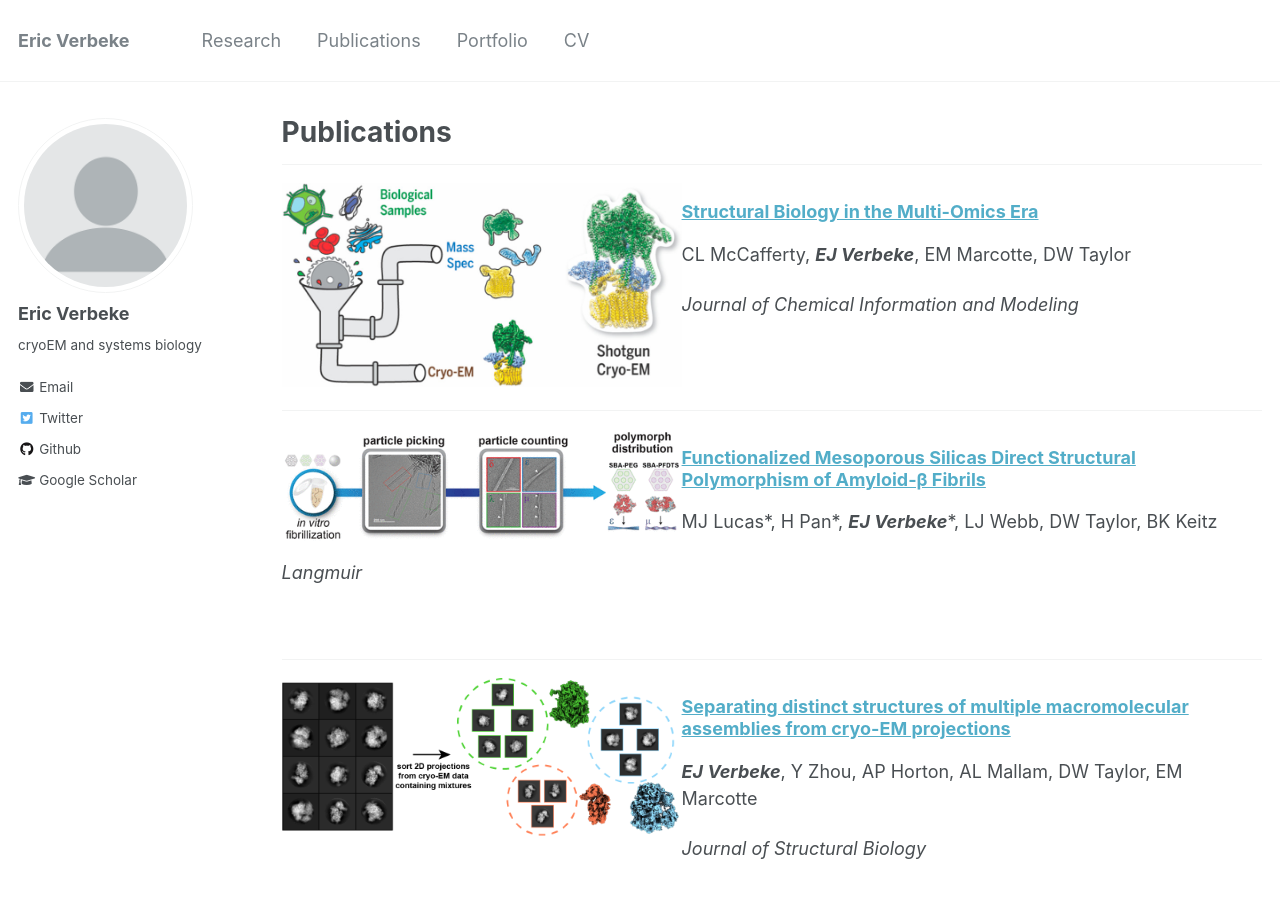
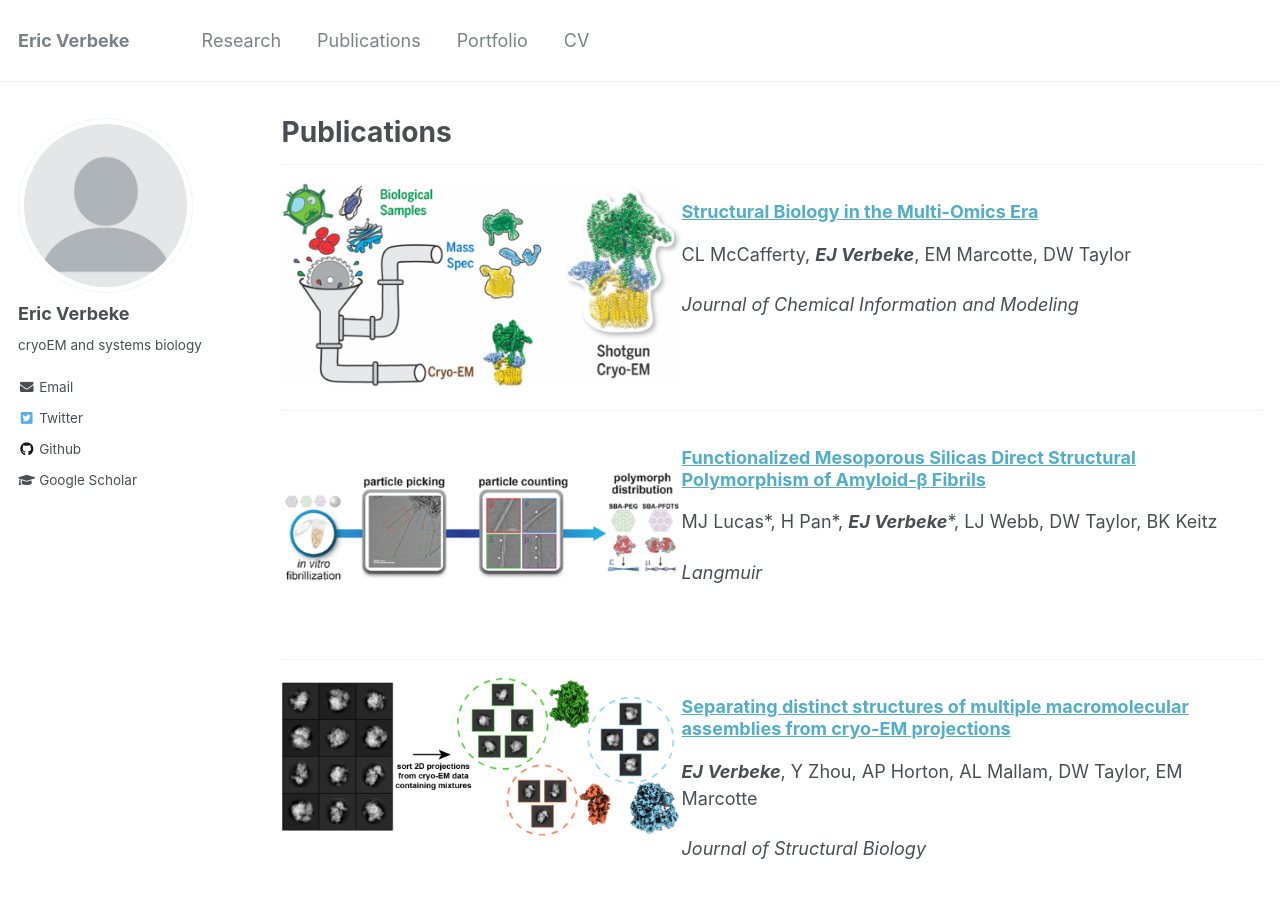
Before and after one commit to EricVerbeke/EricVerbeke.github.io, a Jekyll site: the page built from _pages/publications.md, in a window 1280 px wide and 900 px high. Built offline with Jekyll 4.4.1, drawn with Linux system fonts in a browser that asks for light colours.

Commit message:
update publications

```diff
--- a/_pages/publications.md
+++ b/_pages/publications.md
@@ -21,7 +21,7 @@ CL McCafferty, ***EJ Verbeke***, EM Marcotte, DW Taylor
 ------
 
 
-<img src="../images/Langmuir_2020_abstract.gif" align=left width="400"/>
+<img src="../images/Langmuir_2020_abstract.png" align=left width="400"/>
 
 ### [Functionalized Mesoporous Silicas Direct Structural Polymorphism of Amyloid-β Fibrils](https://pubs.acs.org/doi/abs/10.1021/acs.langmuir.0c00827)
 MJ Lucas\*, H Pan\*, ***EJ Verbeke****, LJ Webb, DW Taylor, BK Keitz
```
Also changed, not shown: images/Langmuir_2020_abstract.gif (deleted), images/Langmuir_2020_abstract.png (added), 1 other file.
